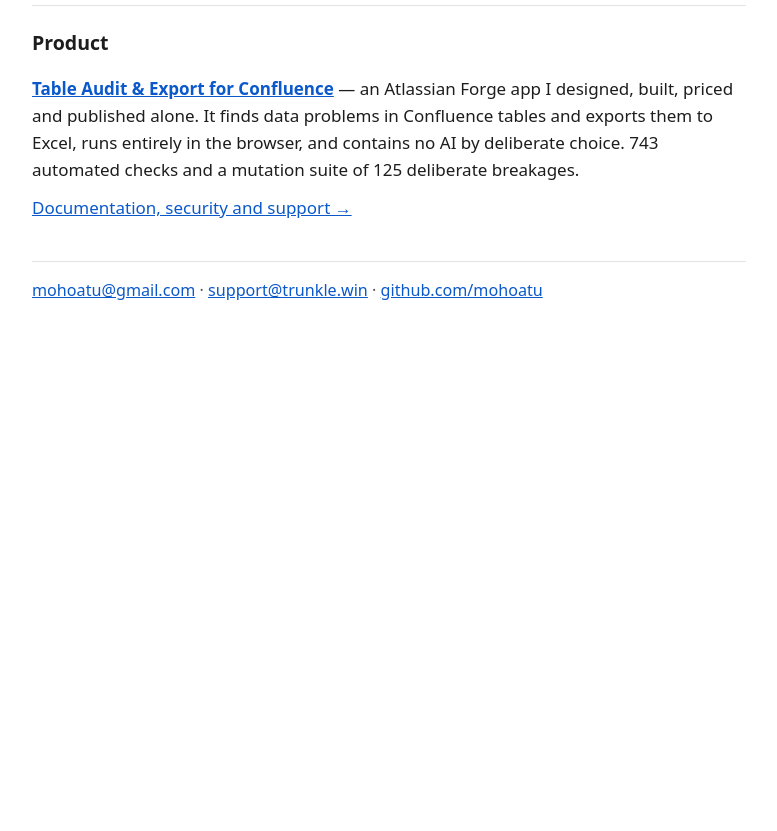
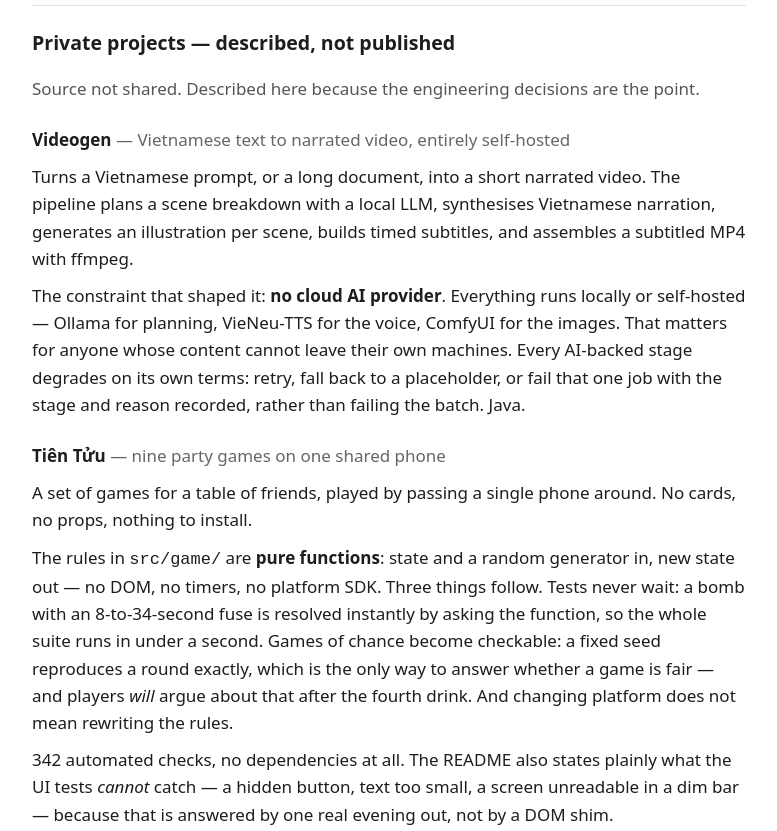
Before and after one commit to mohoatu/trunkle-win-web, a plain HTML site: page index.html in a window 1280 px wide. Shown: the part 1540-2371 px from the top of the page, without its empty margins (251-1028 px from the left). Before the commit the page ends 1895 px from the top, so only its background shows below. Drawn offline with Linux system fonts and the light colour scheme.

Commit message:
Describe two private projects without linking their repositories
Videogen and Tien Tuu are not public, but the engineering decisions in them
are the reason to mention them at all: a text-to-video pipeline that runs
with no cloud AI provider, and a set of party games whose rules are pure
functions so that games of chance can be tested with a fixed seed.

The section says plainly that the source is not shared, so the absence of a
link reads as a decision rather than an oversight.

```diff
--- a/index.html
+++ b/index.html
@@ -30,7 +30,8 @@ footer{margin-top:2.5em;border-top:1px solid #e3e3e3;padding-top:1em;color:#555;
 <nav>
   <a href="#cv">CV</a>
   <a href="#work">Open source</a>
-  <a href="table-audit/">Table Audit for Confluence</a>
+  <a href="#private">Other projects</a>
+  <a href="table-audit/">Table Audit</a>
   <a href="mailto:mohoatu@gmail.com">Contact</a>
 </nav>
 
@@ -91,6 +92,35 @@ test, and also when a test claims a requirement the documents no longer define.
 ledger is append-only with no update path in the type, and reconciliation has no
 tolerance parameter at all. Evidence of each run is generated and committed.</p>
 
+<h2 id="private">Private projects — described, not published</h2>
+<p class="sub">Source not shared. Described here because the engineering decisions
+are the point.</p>
+
+<h3>Videogen <span class="when">— Vietnamese text to narrated video, entirely self-hosted</span></h3>
+<p>Turns a Vietnamese prompt, or a long document, into a short narrated video. The
+pipeline plans a scene breakdown with a local LLM, synthesises Vietnamese narration,
+generates an illustration per scene, builds timed subtitles, and assembles a subtitled
+MP4 with ffmpeg.</p>
+<p>The constraint that shaped it: <strong>no cloud AI provider</strong>. Everything runs
+locally or self-hosted — Ollama for planning, VieNeu-TTS for the voice, ComfyUI for the
+images. That matters for anyone whose content cannot leave their own machines. Every
+AI-backed stage degrades on its own terms: retry, fall back to a placeholder, or fail
+that one job with the stage and reason recorded, rather than failing the batch. Java.</p>
+
+<h3>Tiên Tửu <span class="when">— nine party games on one shared phone</span></h3>
+<p>A set of games for a table of friends, played by passing a single phone around. No
+cards, no props, nothing to install.</p>
+<p>The rules in <code>src/game/</code> are <strong>pure functions</strong>: state and a
+random generator in, new state out — no DOM, no timers, no platform SDK. Three things
+follow. Tests never wait: a bomb with an 8-to-34-second fuse is resolved instantly by
+asking the function, so the whole suite runs in under a second. Games of chance become
+checkable: a fixed seed reproduces a round exactly, which is the only way to answer
+whether a game is fair — and players <em>will</em> argue about that after the fourth
+drink. And changing platform does not mean rewriting the rules.</p>
+<p>342 automated checks, no dependencies at all. The README also states plainly what the
+UI tests <em>cannot</em> catch — a hidden button, text too small, a screen unreadable in
+a dim bar — because that is answered by one real evening out, not by a DOM shim.</p>
+
 <h2>Product</h2>
 <p><a href="table-audit/"><strong>Table Audit &amp; Export for Confluence</strong></a> —
 an Atlassian Forge app I designed, built, priced and published alone. It finds data
```
